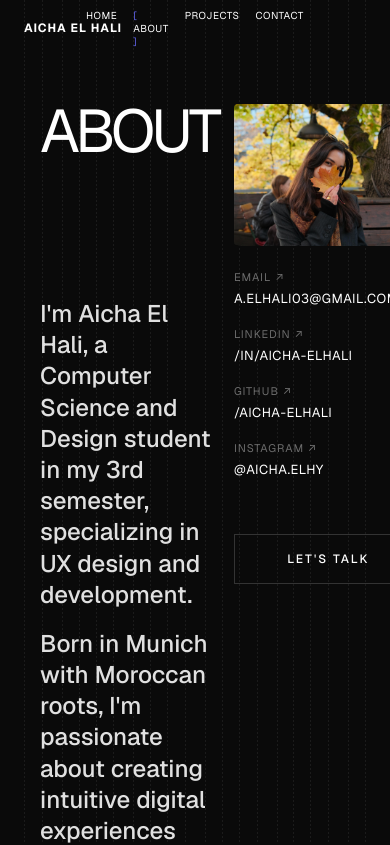
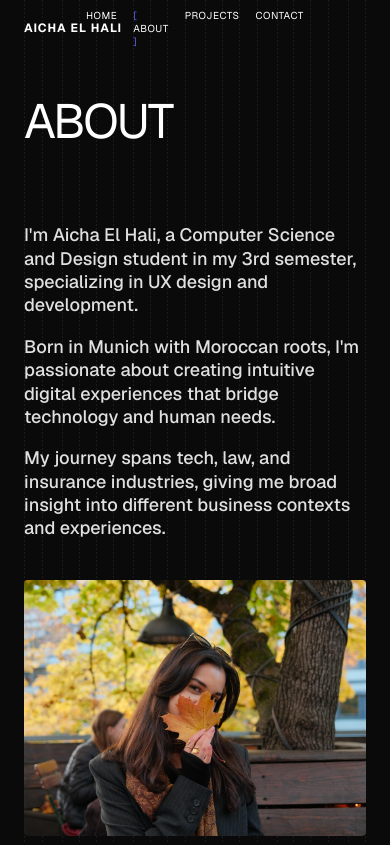
Before and after one commit to Aicha-elhali/portfolio, a Next.js app in the folder portfolio/frontend/my-portfolio/: page /about in a window 390 px wide. Shown: the top 845 px of the page. Built offline with nearby package versions, Linux system fonts and the light colour scheme.

Commit message:
Adjusted main and about page components

```diff
--- a/portfolio/frontend/my-portfolio/app/about/page.module.css
+++ b/portfolio/frontend/my-portfolio/app/about/page.module.css
@@ -1,3 +1,9 @@
+/**
+ * About Page Styles
+ * Autor: Aicha El Hali
+ * Webtechnologien WS 2025/26
+ */
+
 /* Page Container */
 .page {
   min-height: 100vh;
@@ -8,114 +14,9 @@
   overflow-x: hidden;
 }
 
-/* Background Strokes - 20 lines total, 4 per column */
-.backgroundStrokes {
-  position: fixed;
-  top: 0;
-  left: 0;
-  right: 0;
-  bottom: 0;
-  display: flex;
-  pointer-events: none;
-  z-index: 1;
-  padding: 0 40px;
-}
-
-.column {
-  flex: 1;
-  height: 100%;
-  position: relative;
-  margin-right: 16px;
-}
-
-.column:last-child {
-  margin-right: 0;
-}
-
-/* Shared line style */
-.lineLeft,
-.lineMiddleLeft,
-.lineMiddleRight,
-.lineRight {
-  position: absolute;
-  top: 0;
-  bottom: 0;
-  width: 1px;
-  background-image: repeating-linear-gradient(
-    to bottom,
-    rgba(255, 255, 255, 0.07) 0px,
-    rgba(255, 255, 255, 0.07) 2px,
-    transparent 2px,
-    transparent 4px
-  );
-}
-
-.lineLeft {
-  left: 0;
-}
-
-.lineMiddleLeft {
-  left: calc(50% - 10px);
-}
-
-.lineMiddleRight {
-  left: calc(50% + 10px);
-}
-
-.lineRight {
-  right: 0;
-}
-
-/* Header */
-.header {
-  display: flex;
-  justify-content: space-between;
-  align-items: center;
-  padding: 24px 40px;
-  position: absolute;
-  top: 0;
-  left: 0;
-  right: 0;
-  z-index: 100;
-  background: transparent;
-}
-
-.logo {
-  font-size: 12px;
-  font-weight: 700;
-  letter-spacing: 1px;
-  text-transform: uppercase;
-}
-
-.nav {
-  display: flex;
-  gap: 40px;
-  position: absolute;
-  left: 50%;
-  transform: translateX(-50%);
-}
-
-.navLink {
-  font-size: 12px;
-  font-weight: 400;
-  letter-spacing: 1px;
-  text-transform: uppercase;
-  color: #ffffff;
-  text-decoration: none;
-  transition: color 0.3s ease;
-}
-
-.navLink:hover {
-  color: #fff;
-}
-
-.bracket {
-  color: #8B5CF6;
-}
-
 /* Main Content */
 .main {
-  padding: 24px 40px 120px;
+  padding: 120px 40px 120px;
   position: relative;
   z-index: 2;
   display: grid;
@@ -141,7 +42,6 @@
   letter-spacing: -4px;
   margin: 0;
   text-transform: uppercase;
-  margin-top: 80px;
 }
 
 /* Description */
@@ -167,10 +67,10 @@
   display: flex;
   flex-direction: column;
   gap: 24px;
-  padding-top: 80px;
+  padding-top: 0;
 }
 
-/* Image Placeholder */
+/* Image Container */
 .imageContainer {
   width: 100%;
   aspect-ratio: 4 / 3;
@@ -185,47 +85,15 @@
   object-fit: cover;
 }
 
-/* Contact Links */
+/* Contact Section */
 .contactSection {
-  display: grid;
-  grid-template-columns: 1fr 1fr;
-  gap: 24px;
-}
-
-.contactItem {
-  display: flex;
-  flex-direction: column;
-  gap: 4px;
-}
-
-.contactLabel {
-  font-size: 14px;
-  font-weight: 500;
-  letter-spacing: 1px;
-  text-transform: uppercase;
-  color: #fff;
-  display: flex;
-  align-items: center;
-  gap: 4px;
-}
-
-.contactLink {
-  font-size: 11px;
-  letter-spacing: 1px;
-  text-transform: uppercase;
-  color: #888;
-  text-decoration: none;
-  transition: color 0.3s ease;
-}
-
-.contactLink:hover {
-  color: #fff;
+  margin-top: 16px;
 }
 
 /* Let's Talk Button */
 .letsTalkButton {
   display: inline-block;
-  margin-top: 32px;
+  margin-top: 24px;
   padding: 16px 40px;
   background-color: transparent;
   border: 1px solid #333;
@@ -246,48 +114,42 @@
   color: #0A0A0A;
 }
 
-/* Footer */
-.footer {
-  position: fixed;
-  bottom: 0;
-  left: 0;
-  right: 0;
-  padding: 24px 40px;
-  display: flex;
-  justify-content: space-between;
-  align-items: center;
-  z-index: 100;
+/* Responsive Design */
+@media (max-width: 900px) {
+  .main {
+    grid-template-columns: 1fr;
+    gap: 40px;
+    padding: 120px 40px 100px;
   }
 
-.copyright {
-  font-size: 11px;
-  letter-spacing: 1px;
-  color: #555;
+  .leftColumn {
+    order: 1;
   }
 
-.footerLinks {
-  display: flex;
-  gap: 24px;
-  position: absolute;
-  left: 50%;
-  transform: translateX(-50%);
+  .rightColumn {
+    order: 2;
   }
 
-.footerLink {
-  font-size: 11px;
-  letter-spacing: 1px;
-  text-transform: uppercase;
-  color: #555;
-  text-decoration: none;
-  transition: color 0.3s ease;
+  .description {
+    margin-top: 40px;
   }
 
-.footerLink:hover {
-  color: #fff;
+  .title {
+    font-size: clamp(48px, 12vw, 80px);
+    letter-spacing: -2px;
+  }
 }
 
-.credit {
-  font-size: 11px;
-  letter-spacing: 1px;
-  color: #555;
+@media (max-width: 600px) {
+  .main {
+    padding: 100px 24px 80px;
   }
+
+  .description p {
+    font-size: 18px;
+  }
+
+  .letsTalkButton {
+    width: 100%;
+  }
+}
--- a/portfolio/frontend/my-portfolio/app/components/SocialLinks.module.css
+++ b/portfolio/frontend/my-portfolio/app/components/SocialLinks.module.css
@@ -5,45 +5,30 @@
  */
 
 .socialLinks {
-  display: flex;
-}
-
-/* Layout Varianten */
-.vertical {
-  flex-direction: column;
-  gap: 20px;
-}
-
-.horizontal {
-  flex-direction: row;
-  gap: 30px;
-  flex-wrap: wrap;
+  display: grid;
+  grid-template-columns: 1fr 1fr;
+  gap: 24px;
 }
 
 .socialItem {
   display: flex;
   flex-direction: column;
-  gap: 6px;
-}
-
-.horizontal .socialItem {
-  flex-direction: row;
-  align-items: center;
-  gap: 10px;
+  gap: 4px;
 }
 
 .socialLabel {
-  font-size: 11px;
-  color: rgba(255, 255, 255, 0.4);
+  font-size: 14px;
+  font-weight: 500;
   letter-spacing: 1px;
   text-transform: uppercase;
+  color: #fff;
 }
 
 .socialLink {
-  font-size: 13px;
-  color: #fff;
+  font-size: 11px;
+  color: #888;
   text-decoration: none;
-  letter-spacing: 0.5px;
+  letter-spacing: 1px;
   text-transform: uppercase;
   transition: color 0.3s ease;
 }
@@ -52,15 +37,24 @@
   color: #6366f1;
 }
 
+/* Layout Varianten */
+.vertical {
+  grid-template-columns: 1fr 1fr;
+}
+
+.horizontal {
+  grid-template-columns: repeat(4, 1fr);
+  gap: 30px;
+}
+
 /* Responsive */
 @media (max-width: 600px) {
-  .horizontal {
-    flex-direction: column;
-    gap: 16px;
+  .socialLinks {
+    grid-template-columns: 1fr;
+    gap: 20px;
   }
 
-  .horizontal .socialItem {
-    flex-direction: column;
-    align-items: flex-start;
+  .horizontal {
+    grid-template-columns: 1fr 1fr;
   }
 }
--- a/portfolio/frontend/my-portfolio/app/page.tsx
+++ b/portfolio/frontend/my-portfolio/app/page.tsx
@@ -11,6 +11,7 @@ import Link from "next/link";
 import { useState, useEffect, useCallback } from "react";
 import SiteHeader from "./components/SiteHeader";
 import BackgroundStrokes from "./components/BackgroundStrokes";
+import Footer from "./components/Footer";
 import SkillRating from "./components/SkillRating";
 
 // Skills Daten - vorbereitet für späteres Backend
@@ -189,6 +190,9 @@ export default function Home() {
           </div>
         </section>
       </main>
+
+      {/* Footer Komponente */}
+      <Footer />
     </div>
   );
 }
```
Lines whose indentation alone changed are shown as unchanged.
